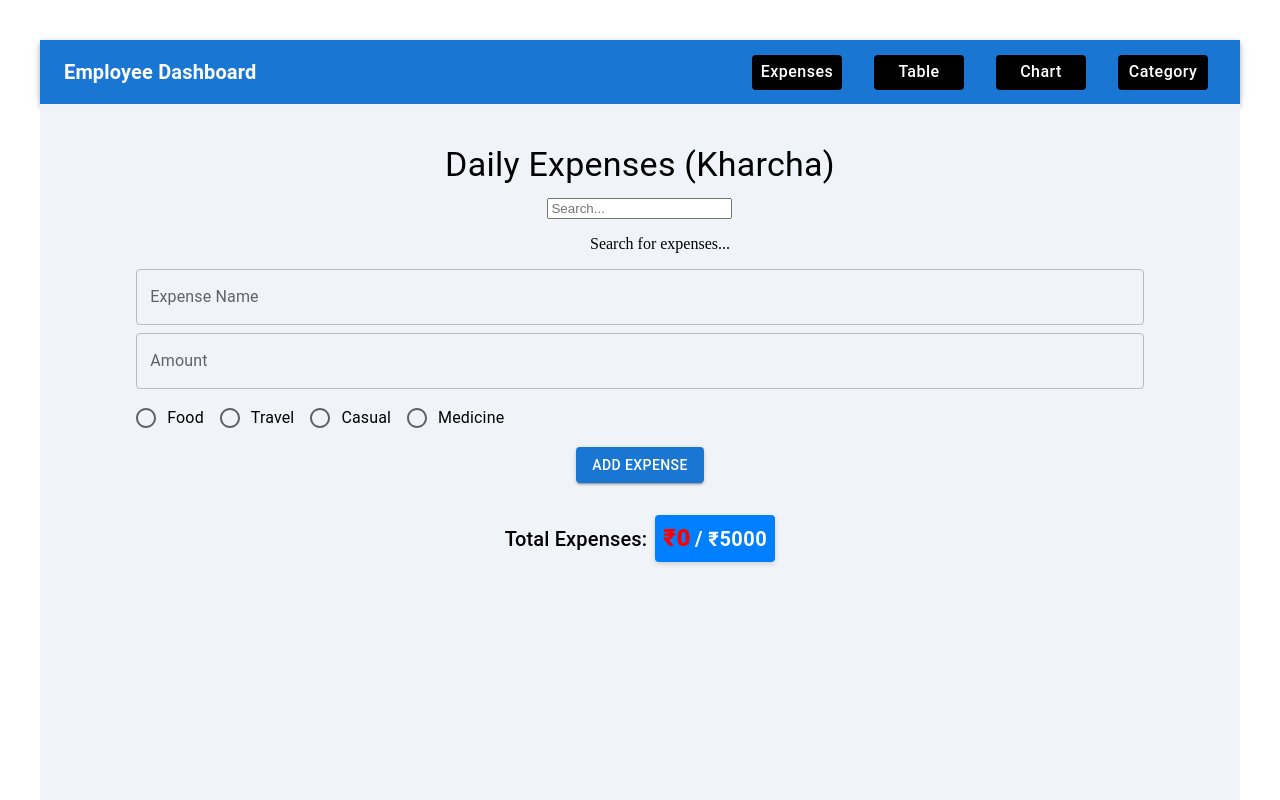
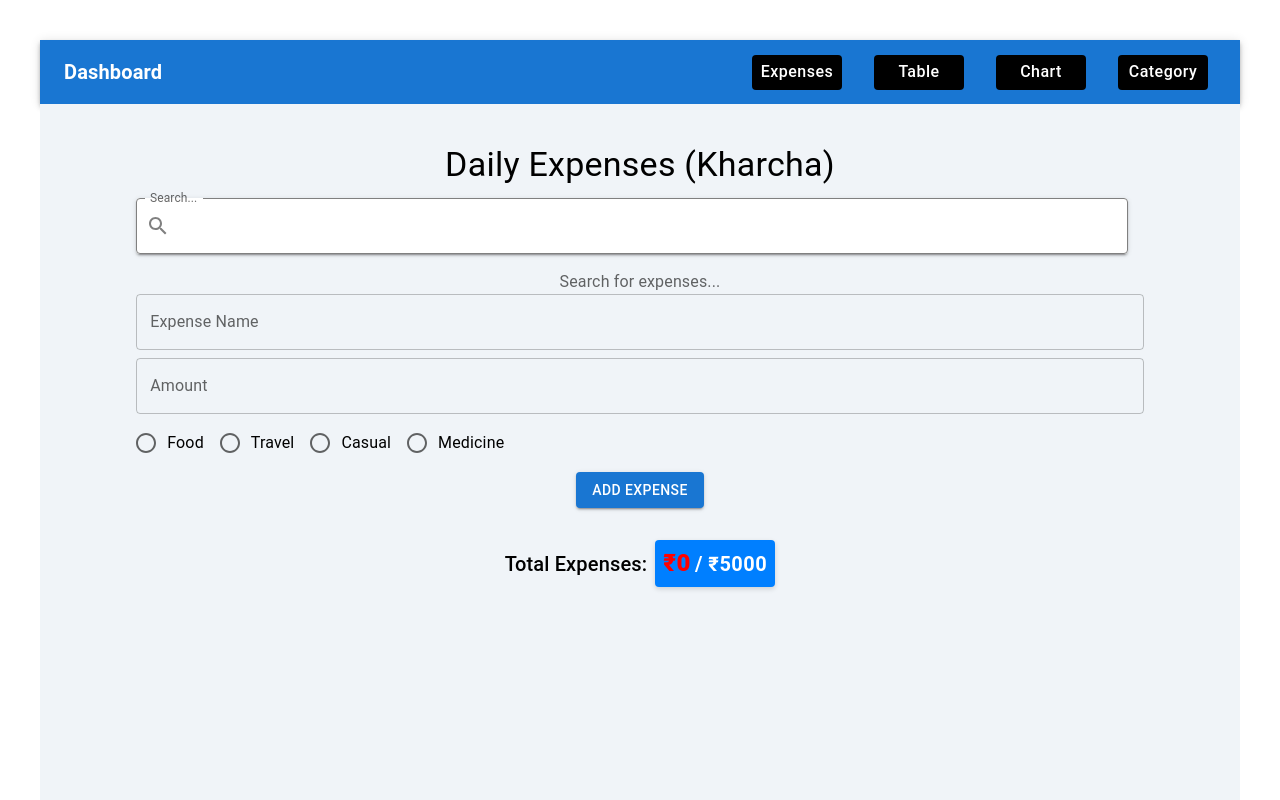
Before and after one commit to Vedantaz/Expense_tracker, a React (Vite) app: page / in a window 1280 px wide. Shown: the top 800 px of the page. Built offline with nearby package versions, Linux system fonts and the light colour scheme.

Commit message:
solved the expense name and date error, now they are grouping well. Also modified the search UI

```diff
--- a/src/components/organisms/navbar/index.jsx
+++ b/src/components/organisms/navbar/index.jsx
@@ -36,7 +36,7 @@ const Navbar = () => {
                     justifyContent: 'flex-start',
                     display: 'flex',
                 }}>
-                    Employee Dashboard
+                    Dashboard
                 </Typography>
                 <Box
                     sx={{
--- a/src/components/organisms/search/index.jsx
+++ b/src/components/organisms/search/index.jsx
@@ -1,6 +1,8 @@
 import React, { useState } from 'react';
 import { useDispatch, useSelector } from 'react-redux';
 import { setSearchQuery, selectFilteredExpenses, selectFilteredUsers } from '../../../store/features/searchSlice';
+import { TextField, IconButton, Box, Typography, List, ListItem, ListItemText } from '@mui/material';
+import SearchIcon from '@mui/icons-material/Search';
 
 const Search = () => {
     const dispatch = useDispatch();
@@ -19,40 +21,76 @@ const Search = () => {
     }
     return (
         <>
-            <div>
-                <input
-                    type="text"
-                    placeholder="Search..."
+            <Box sx={{ display: 'flex', alignItems: 'center', marginBottom: 2 }}>
+                <TextField
+                    label="Search..."
+                    variant="outlined"
+                    fullWidth
                     value={localQuery}
                     onChange={handleInputChange}
                     onKeyDown={handleKeyDown}
+                    sx={{
+                        marginRight: 2,
+                        backgroundColor: 'white',
+                        borderRadius: 1,
+                        boxShadow: 2,
+                        '& .MuiOutlinedInput-root': {
+                            '& fieldset': {
+                                borderColor: 'gray',
+                            },
+                            '&:hover fieldset': {
+                                borderColor: 'blue',
+                            },
+                            '&.Mui-focused fieldset': {
+                                borderColor: 'blue',
+                            },
+                        },
+                    }}
+                    InputProps={{
+                        startAdornment: (
+                            <IconButton edge="start" sx={{ color: 'gray' }}>
+                                <SearchIcon />
+                            </IconButton>
+                        ),
+                    }}
                 />
-            </div>
-            <div>
-                <ul>
+            </Box>
+
+
+            <Box sx={{ marginTop: 2 }}>
+                {/* Conditional rendering based on the search query */}
                 {localQuery ? (
+                    // Check if there are any filtered expenses
                     filteredExpenses.length > 0 ? (
-
-                            filteredExpenses.filter((expense)=>{
-                                if(localQuery.trim().split(' ').length === 1){
+                        <List>
+                            {filteredExpenses
+                                .filter((expense) => {
+                                    // Filter based on query and format
+                                    if (localQuery.trim().split(' ').length === 1) {
                                         return expense.name.toLowerCase().startsWith(localQuery.trim().toLowerCase());
                                     }
                                     return expense.name.toLowerCase().includes(localQuery.trim().toLowerCase());
-                            }).map((expense) => (
-                                <li key={expense.name}>
-                                    {expense.name} - ₹{expense.amount}
-                                </li>
-                            ))
+                                })
+                                .map((expense) => (
+                                    <ListItem key={expense.name} sx={{ borderBottom: '1px solid #ddd', padding: 1 }}>
+                                        <ListItemText
+                                            primary={expense.name}
+                                            secondary={`₹${expense.amount}`}
+                                        />
+                                    </ListItem>
+                                ))}
+                        </List>
                     ) : (
-                            <p>No expenses found</p>
+                        <Typography variant="body1" color="textSecondary" sx={{ textAlign: 'center' }}>
+                            No expenses found
+                        </Typography>
                     )
                 ) : (
-
-                        <p> Search for expenses... </p>
+                    <Typography variant="body1" color="textSecondary" sx={{ textAlign: 'center' }}>
+                        Search for expenses...
+                    </Typography>
                 )}
-
-                </ul>
-            </div>
+            </Box>
         </>
     );
 };
--- a/src/store/features/expenseSlice.js
+++ b/src/store/features/expenseSlice.js
@@ -22,6 +22,7 @@ const loadExpenses = () => {
 const initialState = {
     expenses : loadExpenses(),
     total:totalE(loadExpenses()),
+    isImp : false,
 }
 
 const expenseSlice = createSlice({
@@ -39,7 +40,11 @@ const expenseSlice = createSlice({
               category : category || 'Uncategorized',
             };
 
-            const existingExpense = state.expenses.find(expense => expense.name === name);
+            const existingExpense = state.expenses.find(expense => expense.name === name
+                && expense.date.split('T')[0] === date
+                && expense.category === category
+
+            );
 
             if(existingExpense){
                 existingExpense.amount += amount;
@@ -91,9 +96,17 @@ const expenseSlice = createSlice({
         },
         calculateTotal : (state) =>{
             state.total = totalE(state.expenses);
+        },
+        markImp : (state, action)=>{
+          const {expenseId} = action.payload;
+          const expense = state.expenses.find((exp) => exp.originalIndex === expenseId);
+          if(expense){
+            expense.isImp = !expense.isImp;
+
+          }
         }
     }
 });
 
-export const {calculateTotal, updateExpense, addExpense, removeExpense} = expenseSlice.actions;
+export const {calculateTotal, updateExpense, addExpense, removeExpense, markImp} = expenseSlice.actions;
 export default expenseSlice.reducer;
```
Also changed, not shown: src/components/organisms/Expenses/index.jsx (+26 -40 lines), extraCodes.txt, 1 other file (tests, documents, lock files or other folders). Lines whose indentation alone changed are shown as unchanged.
